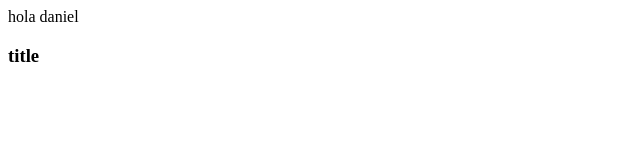
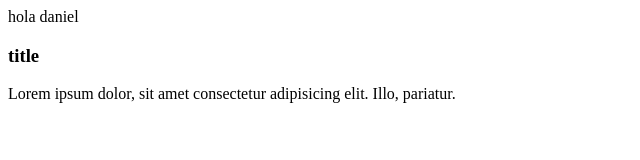
Before and after one commit to fernandosinani-gonzales/proj1, a plain HTML site: page index.html in a window 1280 px wide. Shown: the whole page, without its empty margins (0-640 px from the left). Drawn offline with Linux system fonts and the light colour scheme.

Commit message:
a paragraph added

```diff
--- a/index.html
+++ b/index.html
@@ -11,6 +11,7 @@
     hola daniel
     <div class="container">
         <h3>title</h3>
+        <p>Lorem ipsum dolor, sit amet consectetur adipisicing elit. Illo, pariatur.</p>
     </div>
 </body>
 
```
